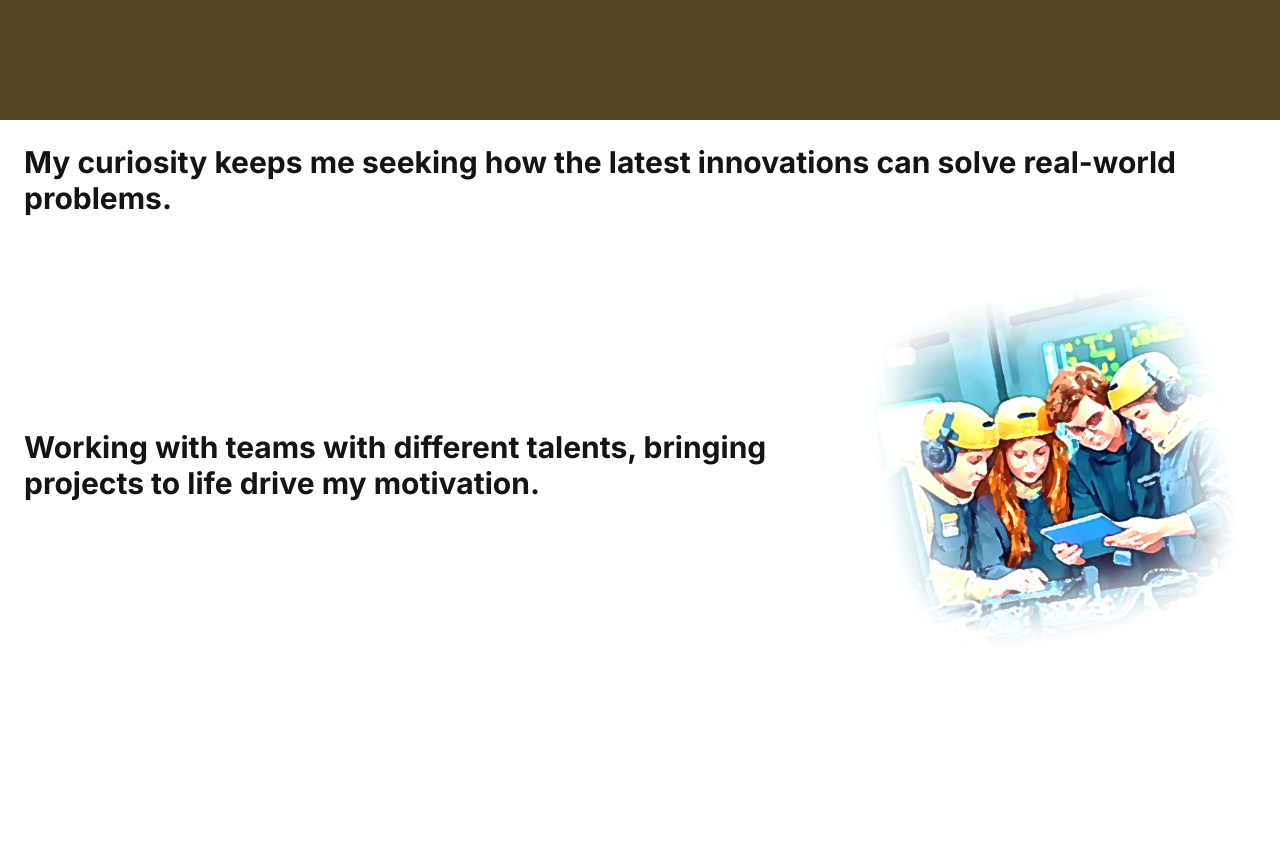
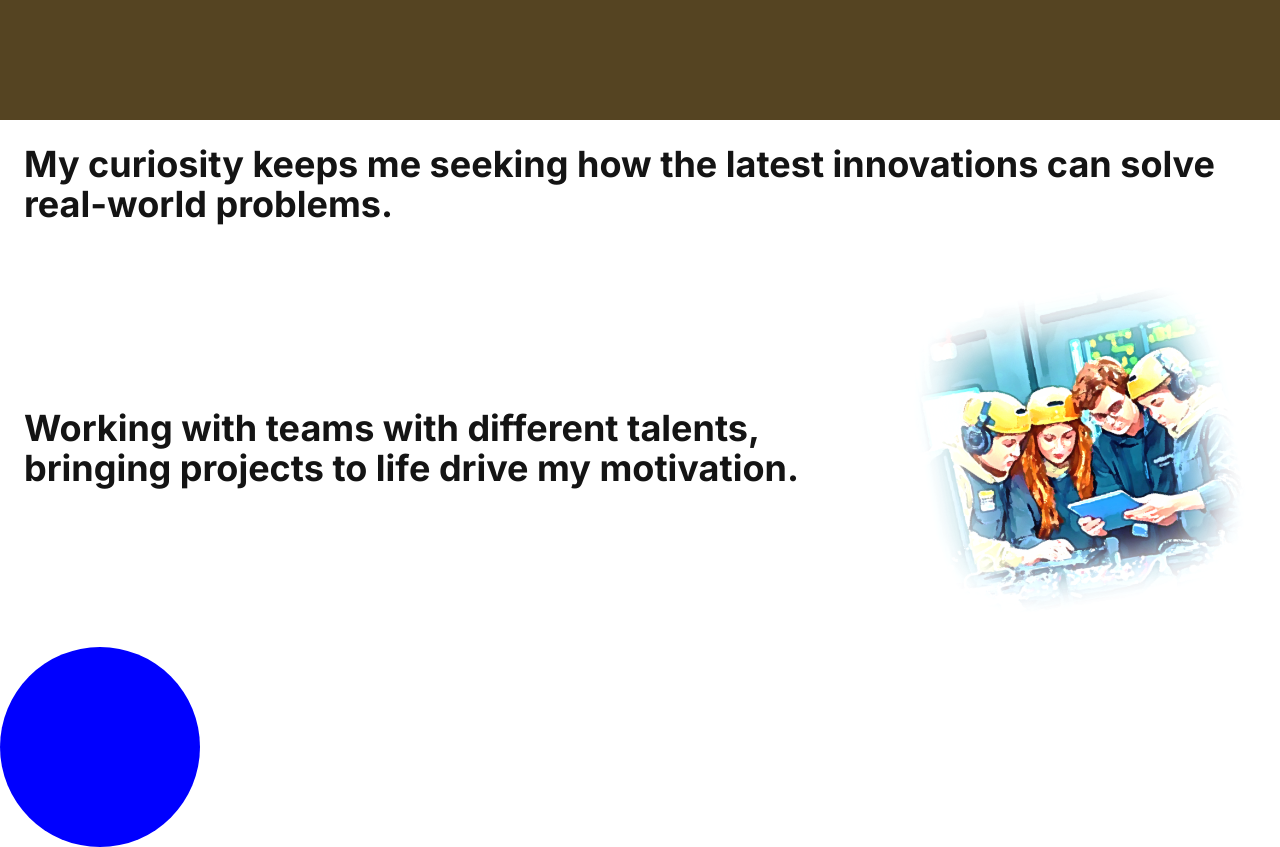
Before and after one commit to diamondcodebase/ox-app, a Next.js app: page /aboutMe in a window 1280 px wide. Shown: the part 3880-4727 px from the top of the page. Before the commit the page ends 4570 px from the top, so only its background shows below. Built offline with nearby package versions, Linux system fonts and the light colour scheme.

Commit message:
Update section components

```diff
--- a/src/app/aboutMe/page.js
+++ b/src/app/aboutMe/page.js
@@ -32,9 +32,10 @@ export default function AboutMe() {
             <Section2 displayText={sentence2} displayText2={sentence3} />
             <Section3 displayText={sentence4} />
             <Section4 displayText={sentence5} imageSrc={imageSrc4_1} alt={"automatic"} imageSrc2={imageSrc4_2} alt2={"robot"}/>
-            <Section6 displayText={sentence6} />
-            <Section7 displayText={sentence7} />
-            <Section8 displayText={sentence8} imageSrc={imageSrc8} alt={"work_together"} />
+            <Section5 displayText={sentence6} />
+            <Section6 displayText={sentence7} />
+            <Section7 displayText={sentence8} imageSrc={imageSrc8} alt={"work_together"} />
+            <Section8 />
 
         </main>
     );
--- /dev/null
+++ b/src/components/AppearBox.css
@@ -0,0 +1,6 @@
+.box {
+    width: 200px;
+    height: 200px;
+    border-radius: 50%;
+    background-color: blue ;
+  }
--- /dev/null
+++ b/src/components/AppearBox.js
@@ -0,0 +1,12 @@
+import "./AppearBox.css";
+import { motion } from "framer-motion";
+
+export default function App() {
+  return (
+    <motion.div
+      className="box"
+      initial={{ opacity: 0, scale: 0 }}
+      animate={{ opacity: 1, scale: 1 }}
+    />
+  );
+}
--- a/src/components/Section5.js
+++ b/src/components/Section5.js
@@ -1,20 +1,7 @@
-import React from 'react';
-import { motion } from "framer-motion";
+import FlashCardStack from "@/components/FlashCardStack";
 
-export default function Section5({displayText, imageSrc, alt}) {
+export default function Section5({ displayText }) {
     return (
-        <div>
-            {
-                <div className='flex flex-col items-center justify-between'>
-                    <div className='text-xl sm:text-3xl font-bold p-3 m-3'>
-                        { displayText }
-                    </div>
-                    <div>
-                        <img src= { imageSrc } alt= { alt } />
-                    </div>
-
-                </div>
-            }
-        </div>
+        <FlashCardStack displayText={displayText} />
     );
 };
--- a/src/components/Section6.js
+++ b/src/components/Section6.js
@@ -1,7 +1,12 @@
 import FlashCardStack from "@/components/FlashCardStack";
 
-export default function Section6({ displayText }) {
+export default function Section7({displayText}) {
     return (
-        <FlashCardStack displayText={displayText} />
+        <div className='flex flex-col items-center justify-between'>
+            <div className='text-2xl sm:text-4xl font-bold p-3 m-3'>
+                { displayText }
+            </div>
+
+        </div>
     );
 };
--- a/src/components/Section7.js
+++ b/src/components/Section7.js
@@ -1,12 +1,20 @@
-import FlashCardStack from "@/components/FlashCardStack";
+import React from 'react';
+import { motion } from "framer-motion";
 
-export default function Section7({displayText}) {
+export default function Section8({displayText, imageSrc, alt}) {
     return (
-        <div className='flex flex-col items-center justify-between'>
-            <div className='text-xl sm:text-3xl font-bold p-3 m-3'>
-                { displayText }
-            </div>
+        <div>
+            {
+                <div className='flex flex-row items-center justify-between'>
+                    <div className='text-2xl sm:text-4xl font-bold p-3 m-3'>
+                        { displayText }
+                    </div>
+                    <div>
+                        <img src= { imageSrc } alt= { alt } />
+                    </div>
 
+                </div>
+            }
         </div>
     );
 };
--- a/src/components/Section8.js
+++ b/src/components/Section8.js
@@ -1,20 +1,10 @@
 import React from 'react';
-import { motion } from "framer-motion";
+import AppearBox from '@/components/AppearBox';
 
 export default function Section8({displayText, imageSrc, alt}) {
     return (
         <div>
-            {
-                <div className='flex flex-row items-center justify-between'>
-                    <div className='text-xl sm:text-3xl font-bold p-3 m-3'>
-                        { displayText }
-                    </div>
-                    <div>
-                        <img src= { imageSrc } alt= { alt } />
-                    </div>
-
-                </div>
-            }
+            <AppearBox />
         </div>
     );
 };
```
